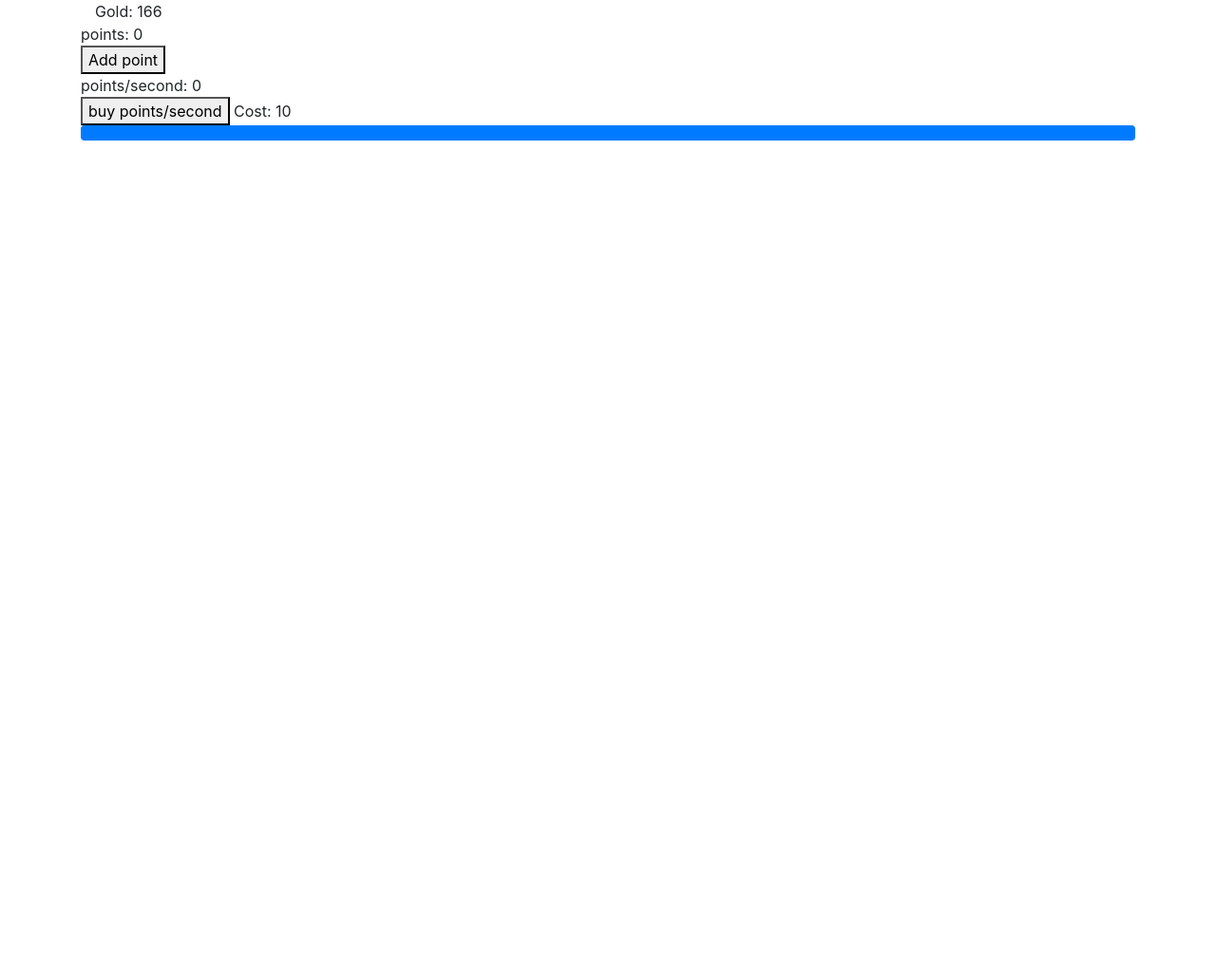
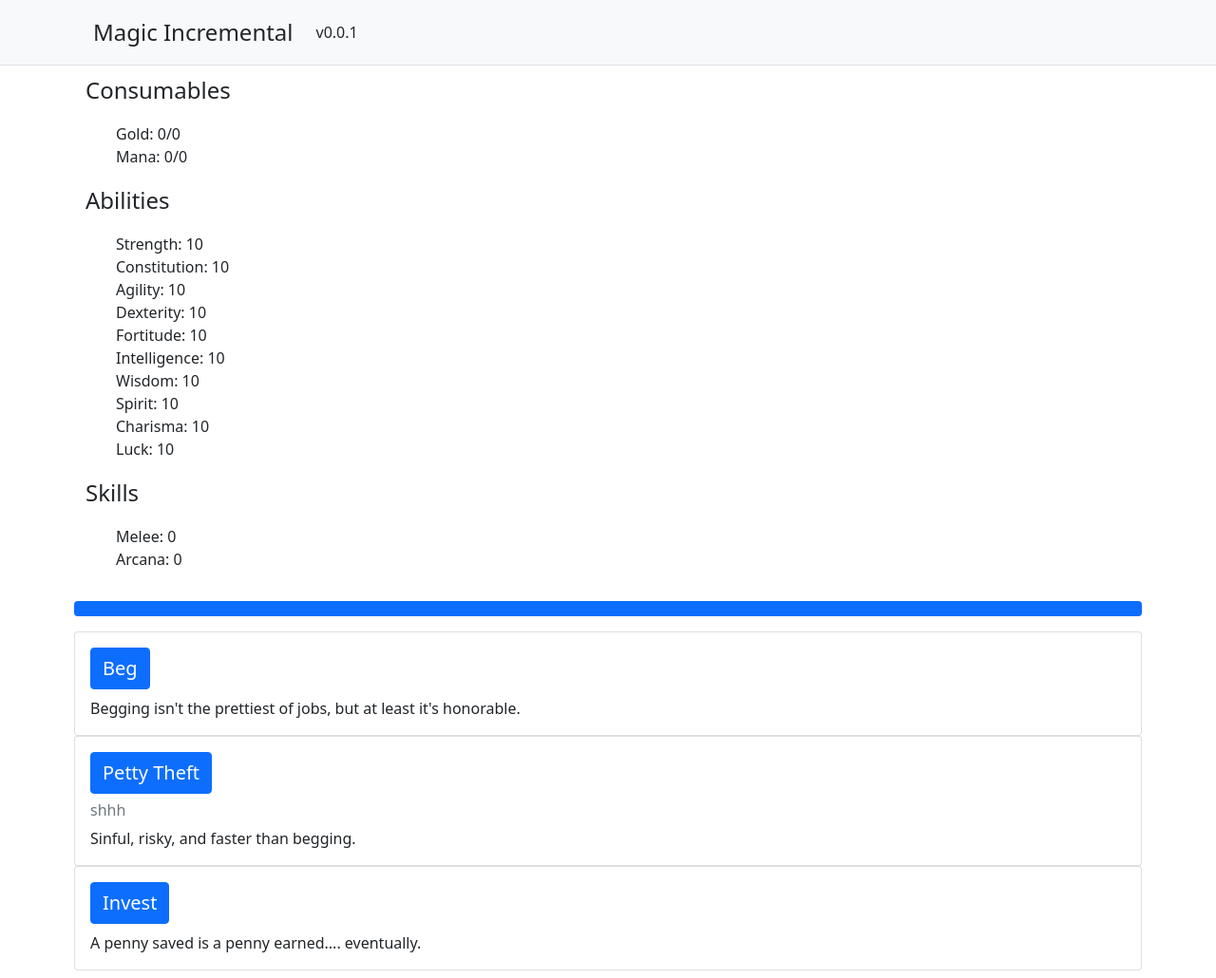
Before and after one commit to jatunda/jatunda.github.io, a plain HTML site: page magic_incremental.html in a window 1280 px wide. Shown: the whole page at 95% size. Before the commit the page ends 800 px from the top, so only its background shows below. Drawn offline with nearby package versions, Linux system fonts and the light colour scheme.

Commit message:
basic infrastucture for display & actions.

```diff
--- a/magic_incremental.html
+++ b/magic_incremental.html
@@ -6,52 +6,61 @@
     <meta http-equiv="X-UA-Compatible" content="ie=edge" />
     <title>Magic Incremental</title>
     <link
+      href="https://cdn.jsdelivr.net/npm/bootstrap@5.0.2/dist/css/bootstrap.min.css"
       rel="stylesheet"
-      href="https://cdn.jsdelivr.net/npm/bootstrap@4.3.1/dist/css/bootstrap.min.css"
-      integrity="sha384-ggOyR0iXCbMQv3Xipma34MD+dH/1fQ784/j6cY/iJTQUOhcWr7x9JvoRxT2MZw1T"
+      integrity="sha384-EVSTQN3/azprG1Anm3QDgpJLIm9Nao0Yz1ztcQTwFspd3yD65VohhpuuCOmLASjC"
       crossorigin="anonymous"
     />
+
     <link rel="stylesheet" type="text/css" href="magic_incremental/style.css" />
     <script src="https://ajax.googleapis.com/ajax/libs/jquery/3.6.0/jquery.min.js"></script>
+    <script
+      src="https://cdn.jsdelivr.net/npm/bootstrap@5.0.2/dist/js/bootstrap.bundle.min.js"
+      integrity="sha384-MrcW6ZMFYlzcLA8Nl+NtUVF0sA7MsXsP1UyJoMp4YLEuNSfAP+JcXn/tWtIaxVXM"
+      crossorigin="anonymous"
+    ></script>
   </head>
-
-
 
   <body>
     <div>
-      <div class="container">
-        <span class="container" id="consumablesDisplay"></span>
-        <div class="container"></div>
-        <div class="container"></div>
+      <nav class="py-2 bg-light border-bottom">
+        <div class="container d-flex flex-wrap">
+          <ul class="nav me-auto align-items-center">
+            <li class="nav-item">
+              <a href="#" class="nav-link link-dark px-3 active fs-4"
+                >Magic Incremental</a
+              >
+            </li>
+            <li class="nav-item">
+              <a href="#" class="nav-link link-dark px-2 active">v0.0.1</a>
+            </li>
+          </ul>
+        </div>
+      </nav>
+      <div class="container p-2">
+        <div class="container" id="consumablesDisplay"></div>
+        <div class="container"id="abilitiesDisplay"></div>
+        <div class="container"id="skillsDisplay"></div>
       </div>
-      <div class="container">
-        <span id="pointsDisplay">points: 0</span>
-        <br />
-        <button onclick="addPoint()">Add point</button>
-        <br />
-        <span id="ppsDisplay">points/second: 0</span>
-        <br />
-        <button onclick="buyPps()">buy points/second</button>
-        <span id="ppsCost">Cost: 10</span>
+      <div class="container p-2">
         <div class="progress">
           <div
             class="progress-bar"
             role="progressbar"
             style="width: 100%"
-            aria-valuenow="45"
-            aria-valuemin="0"
-            aria-valuemax="100"
           ></div>
         </div>
+      </div>
+      <div class="container p-2">
         <div id="actionDiv"></div>
       </div>
     </div>
 
     <script src="js/lodash.js"></script>
-    <script  src="js/mousetrap.min.js"></script>
-    <script  src="magic_incremental/player.js"></script>
-    <script  src="magic_incremental/actions.js"></script>
-    <script  src="magic_incremental/main.js"></script>
-    <script  src="magic_incremental/keybinds.js"></script>
+    <script src="js/mousetrap.min.js"></script>
+    <script src="magic_incremental/player.js"></script>
+    <script src="magic_incremental/actions.js"></script>
+    <script src="magic_incremental/main.js"></script>
+    <script src="magic_incremental/keybinds.js"></script>
   </body>
 </html>
--- a/magic_incremental/actions.js
+++ b/magic_incremental/actions.js
@@ -1,43 +1,58 @@
-
-
-
-
-
-window.beg = function beg() {
+function beg() {
   consumables["Gold"]["curr"] += 1;
 }
-window.invest = function invest() {
+function steal() {
+  consumables.Gold.curr += 5;
+}
+function invest() {
   consumables.Gold.delta += 0.01;
 }
 
 var actions = {
-    Beg: beg,
-    Invest: invest,
+  Beg: {
+    func: beg,
+    subtitle: null,
+    desc: "Begging isn't the prettiest of jobs, but at least it's honorable.",
+  },
+  "Petty Theft": {
+    func: steal,
+    subtitle: "shhh",
+    desc: "Sinful, risky, and faster than begging.",
+  },
+  Invest: {
+    func: invest,
+    subtitle: null,
+    desc: "A penny saved is a penny earned.... eventually.",
+  },
 };
 
-function createAction(actionName, func, ...funcArgs) {
-
-    var onclickText = func.name + "(" ;
-    for(var i = 0; i < funcArgs.length; i++) {
+// TODO: edit this to be... prettier? idk
+function createAction(actionName, actionObj, ...funcArgs) {
+  func = actionObj.func;
+  var onclickText = func.name + "(";
+  for (var i = 0; i < funcArgs.length; i++) {
     if (i != 0) {
-        onclickText += ","
+      onclickText += ",";
     }
-      onclickText += funcArgs[i]
+    onclickText += funcArgs[i];
   }
   onclickText += ")";
-    console.log(onclickText)
 
-    $("#actionDiv").append(function() {
-      return `<div class="card">
-        <div class="card-body">
-          <h5 class="card-title">` + actionName + `</h5>
-          <h6 class="card-subtitle mb-2 text-muted">Card subtitle</h6>
-          <p class="card-text">example card text here<br>press a,s,d to move the bar</p>
-          <button type="button" class="btn btn-primary" onclick="` + onclickText + `" >add point</button>
-        </div>
+  $("#actionDiv").append(function () {
+    return (
+      `<div class="card">
+        <div class="card-body">` +
+        `<button type="button" class="btn btn-primary fs-5" onclick="` + onclickText +`" >` + actionName+`</button>`+
+
+          //`<h5 class="card-title">` + actionName + `</h5>` +
+          (actionObj.subtitle == null ? `<h6></h6>`: `<h6 class="card-subtitle my-2 text-muted">` + actionObj.subtitle + `</h6>`) +
+          `<div class="card-text">` + actionObj.desc +`</div>` +
+        `</div>
       </div>`
-      //return card
-    })
+    );
+  });
 }
 
-//createAction("addPoint", addPoint);
+_.forEach(actions, function (actionObj, actionName) {
+  createAction(actionName, actionObj);
+});
--- a/magic_incremental/main.js
+++ b/magic_incremental/main.js
@@ -1,34 +1,106 @@
-//testFunction();
+
+let ticksPerSecond = 1;
+let msUntilNextTick = Math.floor(1000 / ticksPerSecond);
+let fps = 120;
 
 
-var msUntilNextTick = 30;
-var barVal = 0;
+function generateDisplays() {
+
+  $("#consumablesDisplay").append($('<p></p>').html("Consumables").addClass("fs-4"));
+  $("#consumablesDisplay").append($('<ul></ul>'));
+  _.forEach(consumables, function (consumableObj, consumableName) {
+    $("#consumablesDisplay > ul").append($('<div></div>').html(consumableName).attr("id", consumableName));
+  });
 
 
-function generateDisplay() {
+  $("#abilitiesDisplay").append($('<p></p>').html("Abilities").addClass("fs-4"));
+  $("#abilitiesDisplay").append($('<ul></ul>'));
+  _.forEach(abilities, function (abilityObj, abilityName) {
+    $("#abilitiesDisplay > ul").append($('<div></div>').html(abilityName).attr("id", abilityName));
+  });
+
+
+  $("#skillsDisplay").append($('<p></p>').html("Skills").addClass("fs-4"));
+  $("#skillsDisplay").append($('<ul></ul>'));
+  _.forEach(skills, function (skillObj, skillName) {
+    $("#skillsDisplay > ul").append($('<div></div>').html(skillName).attr("id", skillName));
+  });
+
 };
+
+
+
+
+
+let dirty = false;
+/**
+ * updates entire screen
+ *
+ * fetches an update from each consumable/ability/skill
+ *
+ */
+//
+//
 function updateDisplay() {
-  $("#consumablesDisplay").text( "Gold" + ": " + consumables["Gold"].curr);
+  if(!dirty) {return;}
+  dirty = false;
 
-  // document.getElementById("pointsDisplay").innerHTML = "points: " + points;
-  // document.getElementById("ppsDisplay").innerHTML = "points/second: " + pps;
-  // document.getElementById("ppsCost").innerHTML = "Cost: " + getPpsCost();
+
+  _.forEach(consumables, function(consumableObj, consumableName) {
+    // get by id
+    // set innerHTML or whatever
+    $("#"+consumableName).html(consumableName + ": " + consumableObj.curr + "/" + consumableObj.max)
+  });
+
+  _.forEach(abilities, function(abilityObj, abilityName) {
+    // get by id
+    // set innerHTML or whatever
+    $("#"+abilityName).html(abilityName + ": " + abilityObj.curr)
+  });
+
+  _.forEach(skills, function(skillObj, skillName) {
+    // get by id
+    // set innerHTML or whatever
+    $("#"+skillName).html(skillName + ": " + skillObj.curr)
+  });
 }
 
 
-//TODO: autogenerate actions, and have the buttons linked the the actual functions
-//TODO: autogenerate/update DOM for all the consumables and abilities and skills.
+//TODO: grey out actions based on some canDoAction() function
+//TODO: hiding consumables, skills, abilities based on whether they've ever been activated
+//TODO: make display.js
+//TODO: deltaTick upgrades:
+//    make deltatick cheatproof & accurate. use Date.now() to calculate elapsed time and calc delta based on that
+//    deltaTick calculations affected by "gamespeed" variable
+//TODO: figure out how to display delta (gold/s etc.)
 
+
+/**
+ * TODO: (idea) make a split between slow consumables (gold, potions) & 'fast' consumables? (mana).
+ * reasoning: fast consumables will fill up and down over and over, and a bar is a better representation,
+ * because you mostly care to know roughly how much you have.
+ *
+ * */
+
+function deltaTick() {
+  applyDeltas();
+  window.setTimeout(deltaTick, msUntilNextTick)
+  dirty = true;
+}
 
 function tick() {
   updateDisplay();
-  window.setTimeout(tick, msUntilNextTick)
-  beg();
-  //console.log(consumables.Gold.curr)
+  window.setTimeout(tick, 1000/fps)
 }
 
+// actual start of everything
 $(function(){
-  generateDisplay();
+  console.log("starting...");
+  start = Date.now();
+
+  generateDisplays();
+  console.log("finished generating in " + (Date.now() - start)+ "ms");
   updateDisplay();
   tick();
+  deltaTick();
 });
--- a/magic_incremental/player.js
+++ b/magic_incremental/player.js
@@ -5,9 +5,9 @@
 var consumableNames = ["Gold","Mana"]
 var abilityNames = ["Strength", "Constitution", "Agility", "Dexterity", "Fortitude", "Intelligence", "Wisdom", "Spirit", "Charisma", "Luck"]
 var skillNames = ["Melee", "Arcana"]
-consumables = {}
-abilities = {}
-skills = {}
+var consumables = {}
+var abilities = {}
+var skills = {}
 
 
 _.forEach(consumableNames, function(value) {
@@ -20,7 +20,14 @@ _.forEach(skillNames, function(value) {
     skills[value] = {curr: 0, max: Infinity, delta:0};
 });
 
-
-console.log(consumables);
-console.log(abilities);
-console.log(skills);
+function applyDeltas() {
+    _.forEach(consumableNames, function(value) {
+        consumables[value].curr += consumables[value].delta;
+    });
+    _.forEach(abilityNames, function(value) {
+        abilities[value].curr += abilities[value].delta;
+    });
+    _.forEach(skillNames, function(value) {
+        skills[value].curr += skills[value].delta;
+    });
+}
```
Lines whose indentation alone changed are shown as unchanged.
